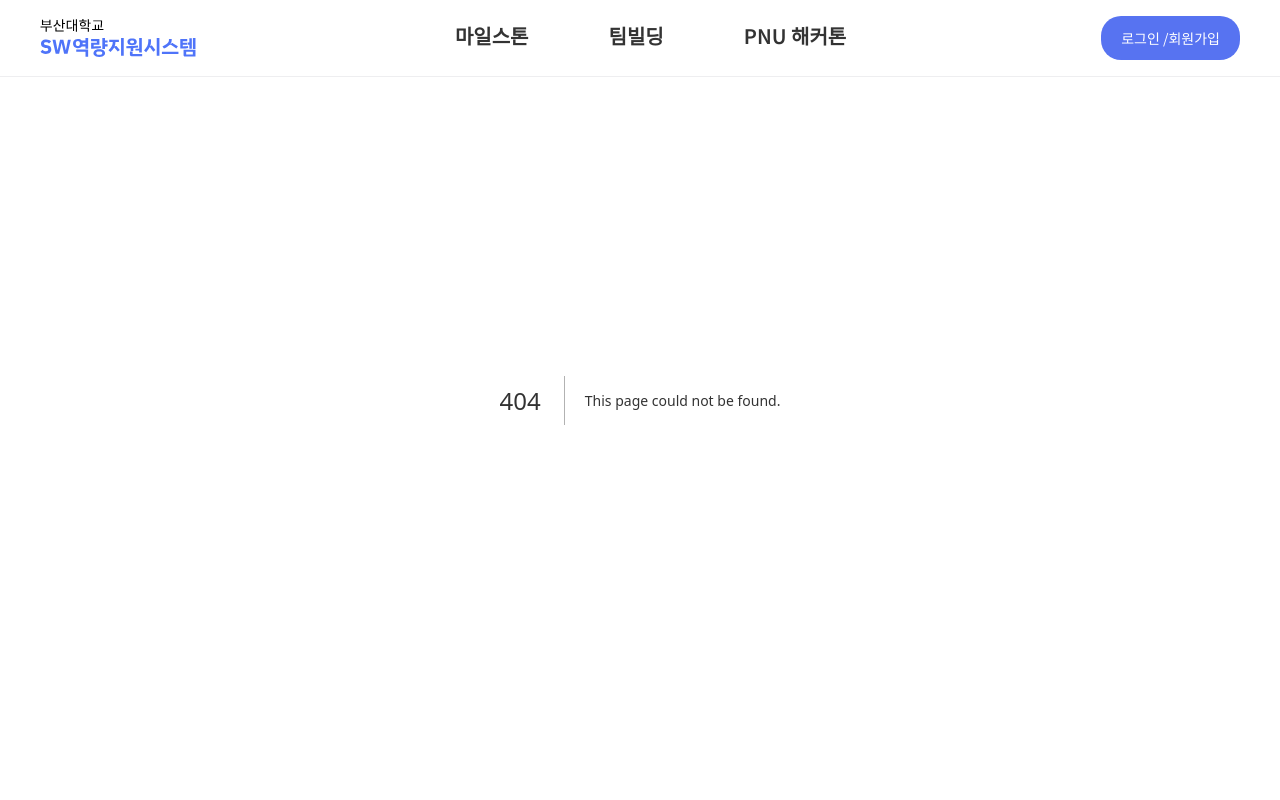
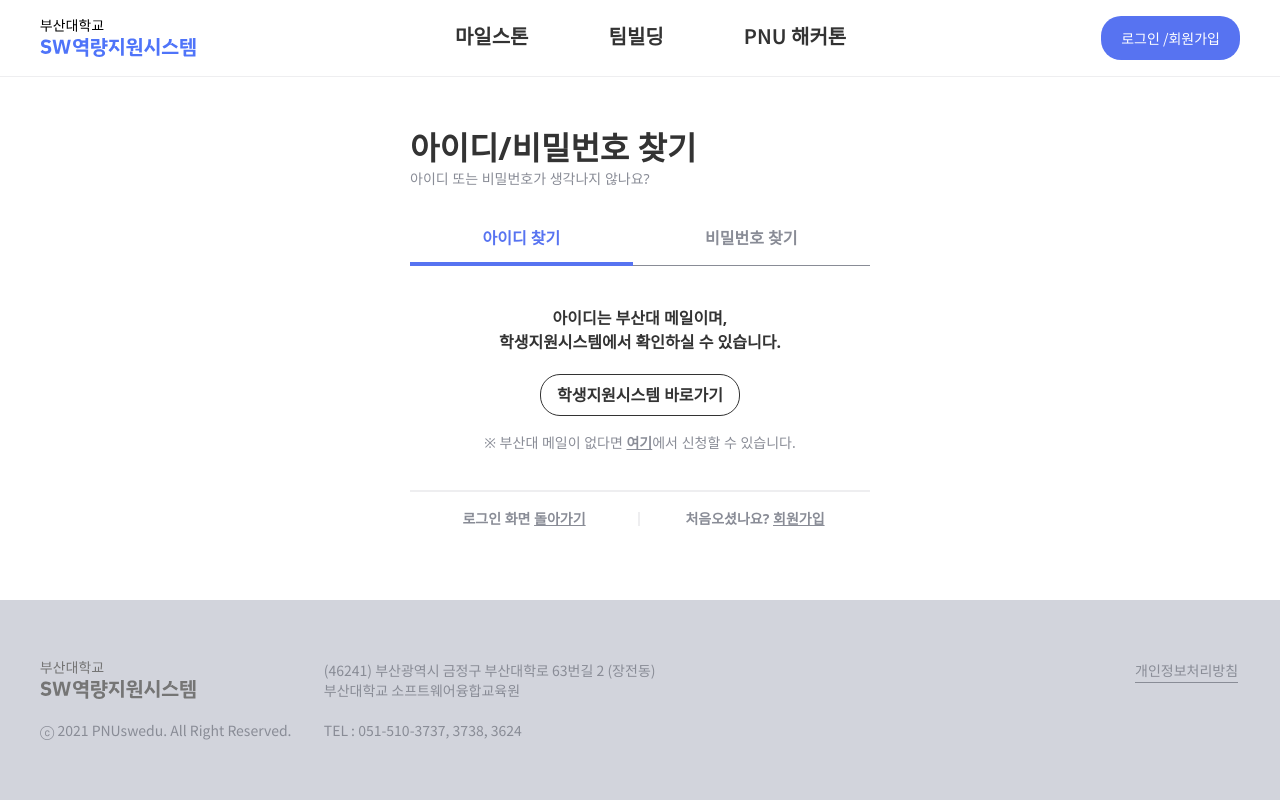
Before and after one commit to SW-CSS/sw-css, a Next.js app in the folder frontend/: page /find-id in a window 1280 px wide. Before the commit this address had no page. Shown: the top 800 px of the page. Built offline with nearby package versions, Linux system fonts and the light colour scheme.

Commit message:
design: 아이디 찾는 페이지 구현
#54

```diff
--- /dev/null
+++ b/frontend/src/app/(auth)/find-id/page.tsx
@@ -0,0 +1,41 @@
+import PageTitle from '@/app/components/PageTitle';
+import TabButton from '@/components/TabButton';
+
+import FindFooter from '../components/FindFooter';
+
+const findTabs = [
+  { name: '아이디 찾기', url: '/find-id' },
+  { name: '비밀번호 찾기', url: '/find-password' },
+];
+
+const Page = () => (
+  <main className="mx-auto w-sign max-w-full pb-10 pt-20 lg:pt-28">
+    <div className="flex w-full flex-col items-center gap-10 p-5">
+      <PageTitle title="아이디/비밀번호 찾기" description="아이디 또는 비밀번호가 생각나지 않나요?" urlText="" url="" />
+      <TabButton tabs={findTabs} />
+      <div className="flex w-full flex-col items-center gap-5">
+        <span className="text-center font-semibold">
+          아이디는 부산대 메일이며,
+          <br /> 학생지원시스템에서 확인하실 수 있습니다.
+        </span>
+        <a
+          href="https://e-onestop.pusan.ac.kr/"
+          className="w-fit rounded-md border-[1px] border-black px-4 py-2 font-semibold"
+        >
+          학생지원시스템 바로가기
+        </a>
+        <span className="pb-5 text-sm text-comment">
+          ※ 부산대 메일이 없다면{' '}
+          <a href="https://webmail.pusan.ac.kr/" className="underline-offset-3 font-semibold underline">
+            여기
+          </a>
+          에서 신청할 수 있습니다.
+        </span>
+        <hr className="w-full border-b-[1px] border-border" />
+        <FindFooter />
+      </div>
+    </div>
+  </main>
+);
+
+export default Page;
```
